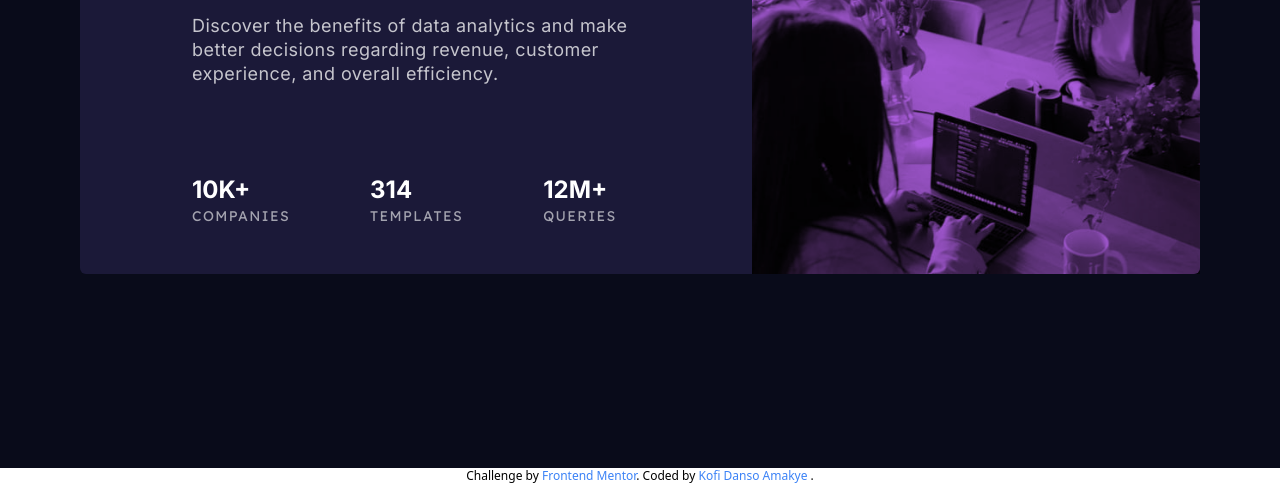
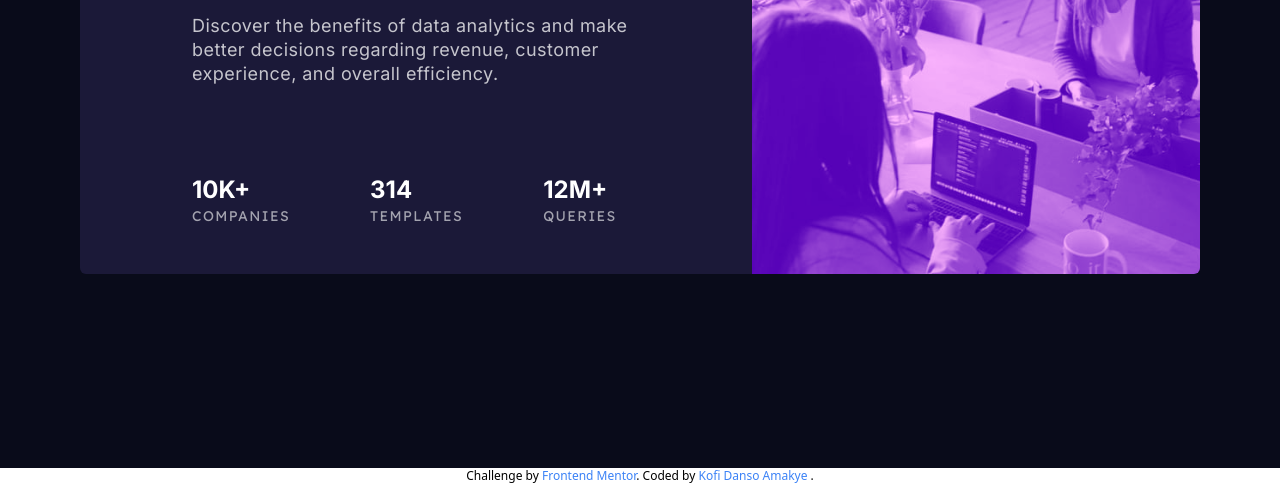
Before and after one commit to Kofiastro/Stats-Preview, a website: page index.html in a window 1280 px wide. Shown: the part 332-816 px from the top of the page. Drawn offline with Linux system fonts and the light colour scheme.

Commit message:
Cover image brightness

```diff
--- a/index.html
+++ b/index.html
@@ -29,7 +29,7 @@
           <!--Image card-->
           <div class="bg-SoftViolet rounded-t-md md:rounded-md md:rounded-l-none   ">
             <img src="./images/header-mobile.jpg"
-              class="md:h-full md:w-full  md:object-cover mix-blend-overlay backdrop-brightness-50" alt="BG_COVER">
+              class="md:h-full md:w-full  md:object-cover mix-blend-overlay backdrop-brightness-55" alt="BG_COVER">
           </div>
 
           <!--Contents_Card-->
```
